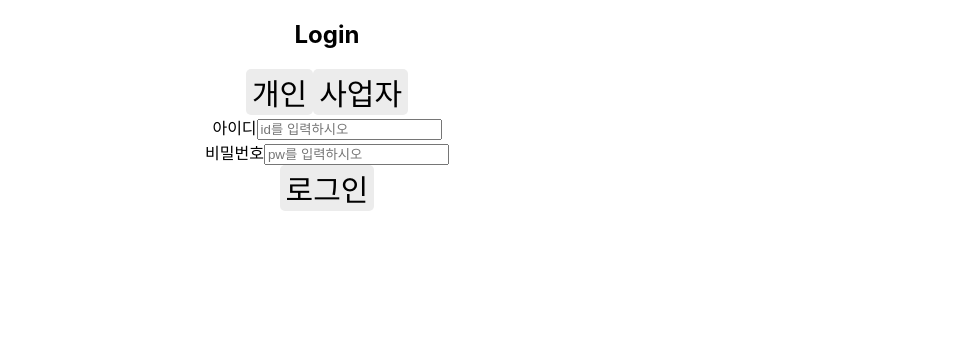
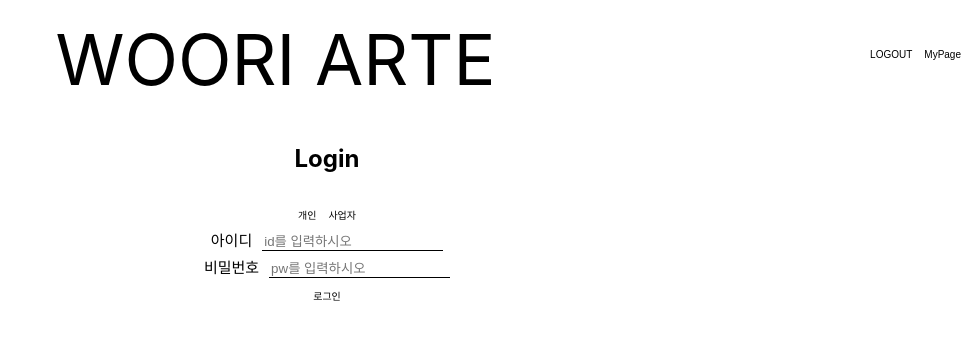
Before and after one commit to ugyeong0u0/front_wooriarte, a React (Create React App) app: page / in a window 1280 px wide. Shown: the top 340 px of the page, without its empty margins (313-1280 px from the left). Built offline with nearby package versions, Linux system fonts and the light colour scheme.

Commit message:
[Feat] 컴포넌트 추가

```diff
--- a/src/App.js
+++ b/src/App.js
@@ -1,9 +1,11 @@
 import "./App.css";
+import Header from "./components/Header";
 import Login from "./pages/Login";
 
 function App() {
   return (
     <div className="App">
+      <Header isLogin={true} />
       <Login />
     </div>
   );
--- a/src/apis/request/login/index.ts
+++ b/src/apis/request/login/index.ts
@@ -0,0 +1,5 @@
+import LoginDTO from "./LoginDTO"
+
+export type{
+    LoginDTO
+}
--- a/src/components/Button.js
+++ b/src/components/Button.js
@@ -1,6 +1,13 @@
 import "../styles/Button.css";
-
-const Button = ({ text, type, onClick }) => {
-  return <button className={`Button Button_${type}`}>{text}</button>;
+/*
+text: 버튼 문구
+type: 로그인 스타일의 버튼인지, 개인 사업자 같은 배경이 투명한 스타일의 버튼인지 분기
+isVisible: 로그인류의 버튼은 로그인후엔 보이면 안됨
+onClick : 버튼에 따른 클릭 이벤트
+*/
+const Button = ({ text, type, isVisible, onClick }) => {
+  return (
+    isVisible && <button className={`Button Button_${type}`}>{text}</button>
+  );
 };
 export default Button;
--- /dev/null
+++ b/src/components/EditText.js
@@ -0,0 +1,10 @@
+import "../styles/EditText.css";
+// hint 는 흐리게 보이는 text 입력
+const EditText = ({ hint }) => {
+  return (
+    <>
+      <input placeholder={hint} />
+    </>
+  );
+};
+export default EditText;
--- /dev/null
+++ b/src/components/Header.js
@@ -0,0 +1,24 @@
+import Button from "./Button";
+import "../styles/Header.css";
+/*
+isLogin 값이 true => 로그인 ok , mypage만 보여야함
+false => 비로그인 , 로그인 버튼만 보여야함
+*/
+const Header = ({ isLogin }) => {
+  return (
+    <div>
+      <header className="header">
+        <div>
+          <text>WOORI ARTE</text>
+
+          <Button
+            text={isLogin ? "LOGOUT" : "LOGIN"}
+            isVisible={isLogin}
+          ></Button>
+          <Button text={"MyPage"} isVisible={isLogin}></Button>
+        </div>
+      </header>
+    </div>
+  );
+};
+export default Header;
--- a/src/components/LoginEditor.js
+++ b/src/components/LoginEditor.js
@@ -1,17 +1,20 @@
 import Button from "./Button";
+import EditText from "./EditText";
+import "../styles/LoginEditor.css";
 const LoginEditor = () => {
   return (
     <>
       <div>
-        <text> 아이디</text>
-        <input className="id" placeholder="id를 입력하시오" />
+        {/* <text className={`Text Text all`}> 아이디</text> */}
+        <span>아이디</span>
+        <EditText hint={"id를 입력하시오"} />
       </div>
       <div>
-        <text>비밀번호</text>
-        <input className="pw" placeholder="pw를 입력하시오" />
+        <span>비밀번호</span>
+        <EditText hint={"pw를 입력하시오"} />
       </div>
       <div>
-        <Button text={"로그인"} />
+        <Button text={"로그인"} isVisible={true} />
       </div>
     </>
   );
--- a/src/pages/Login.js
+++ b/src/pages/Login.js
@@ -6,8 +6,8 @@ const Login = () => {
     <>
       <h2>Login</h2>
       <div>
-        <Button text={"개인"} />
-        <Button text={"사업자"} />
+        <Button text={"개인"} isVisible={true} />
+        <Button text={"사업자"} isVisible={true} />
       </div>
 
       <LoginEditor />
--- a/src/styles/Button.css
+++ b/src/styles/Button.css
@@ -1,9 +1,9 @@
 .Button {
-  background-color: rgb(236, 236, 236);
+  background-color: rgb(255, 255, 255);
   cursor: pointer;
   border: none;
   border-radius: 5px;
   padding: 10px, 20px; /**/
-  font-size: 30px;
+  font-size: 10px;
   white-space: nowrap; /* 화면이 줄어도 글자 줄바꿈x */
 }
--- /dev/null
+++ b/src/styles/EditText.css
@@ -0,0 +1,6 @@
+input {
+  background-color: transparent; /* 배경색을 투명하게 설정합니다. */
+  border: none; /* 모든 테두리를 제거합니다. */
+  border-bottom: 1px solid black; /* 하단에만 검정색 테두리를 추가합니다. */
+  outline: none; /* 입력 필드 선택 시 나타나는 기본 윤곽선을 제거합니다. */
+}
--- /dev/null
+++ b/src/styles/Header.css
@@ -0,0 +1,31 @@
+.header {
+  display: flex; /* header 요소를 flex 컨테이너로 만듭니다. */
+  flex-direction: column; /* 자식 요소들을 세로 방향으로 쌓습니다. */
+  align-items: center; /* 세로 방향의 중앙 정렬을 위해 align-items 사용 */
+  width: 100%; /* header의 너비를 부모 요소의 100%로 설정합니다. */
+}
+
+.header > div {
+  display: flex; /* div를 flex 컨테이너로 만듭니다. */
+  justify-content: flex-start; /* 자식 요소들을 컨테이너의 시작점 즉, 왼쪽으로 몰아줍니다. */
+  width: 100%; /* div의 너비를 부모 요소의 100%로 설정합니다. */
+}
+
+.header > div > text {
+  order: -1; /* text 요소를 다른 flex 아이템보다 앞에 위치시키기 위해 order 사용 */
+  width: 100%; /* text 요소의 너비를 최대로 설정하여 가운데 정렬 유지 */
+  font-size: 70px; /* 폰트 사이즈 조정 */
+  text-align: center; /* 텍스트를 가운데 정렬합니다. */
+  white-space: nowrap; /* 화면이 줄어도 글자 줄바꿈x */
+}
+
+.header > div > Button {
+  margin-bottom: 10px; /* Button 아래에 마진을 추가하여 여백 조정 */
+}
+
+body {
+  line-height: 1.7;
+  color: black;
+  font-weight: 400;
+  font-size: 1rem;
+}
--- /dev/null
+++ b/src/styles/LoginEditor.css
@@ -0,0 +1,6 @@
+span {
+  text-decoration-color: black; /* 밑줄의 색상을 검정으로 지정합니다. */
+  font-size: 15px;
+  font-style: bold;
+  margin-right: 10px;
+}
```
